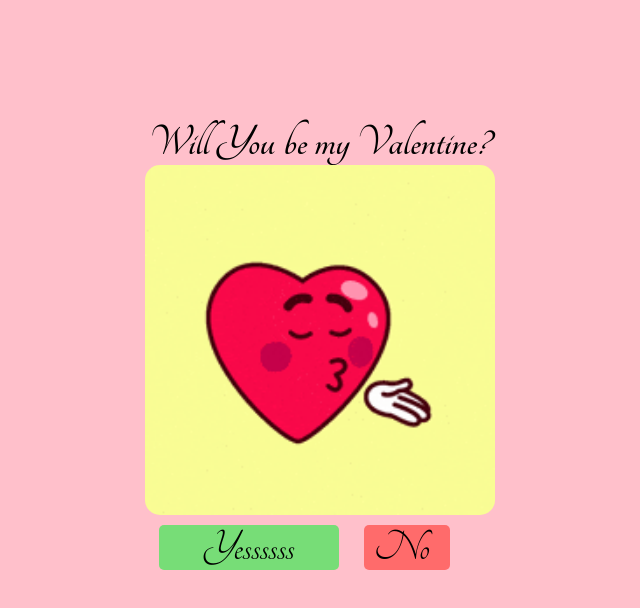
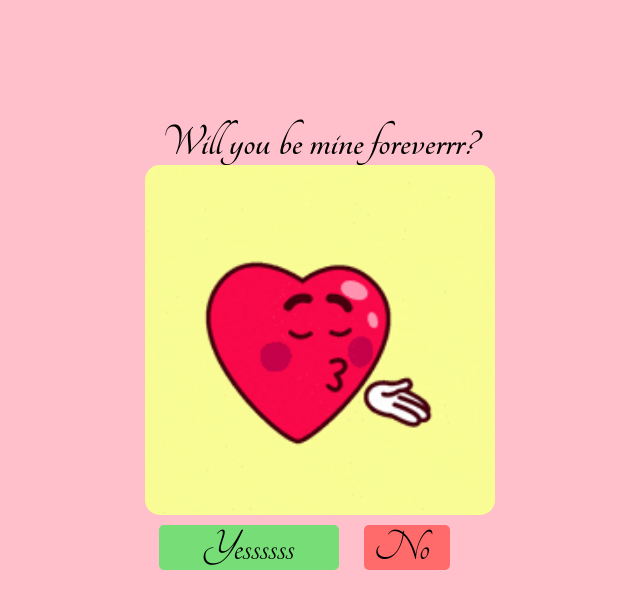
Before and after one commit to randomguy0711/Proposal, a plain HTML site: page index.html in a window 1280 px wide. Shown: the whole page, without its empty margins (320-960 px from the left). Drawn offline with Linux system fonts and the light colour scheme; a web font is replaced by a local one.

Commit message:
Update index.html

```diff
--- a/index.html
+++ b/index.html
@@ -11,7 +11,7 @@
 </head>
 <body>
     <div class="container">
-        <h1>Will You be my Valentine?</h1>
+        <h1>Will you be mine foreverrr?</h1>
         <img src="heart.gif" width="350px" height="350px" id="heart">
         <p id="text"></p>
     </div>
```
